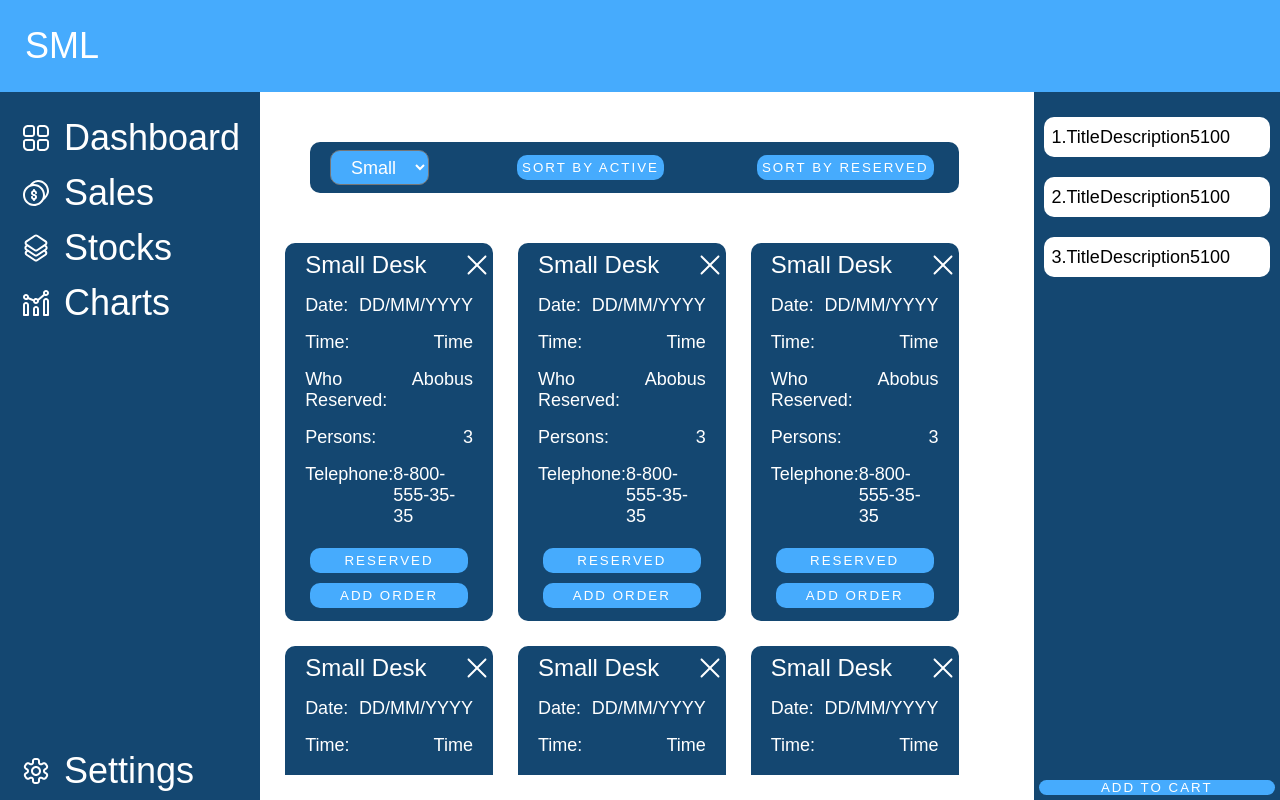
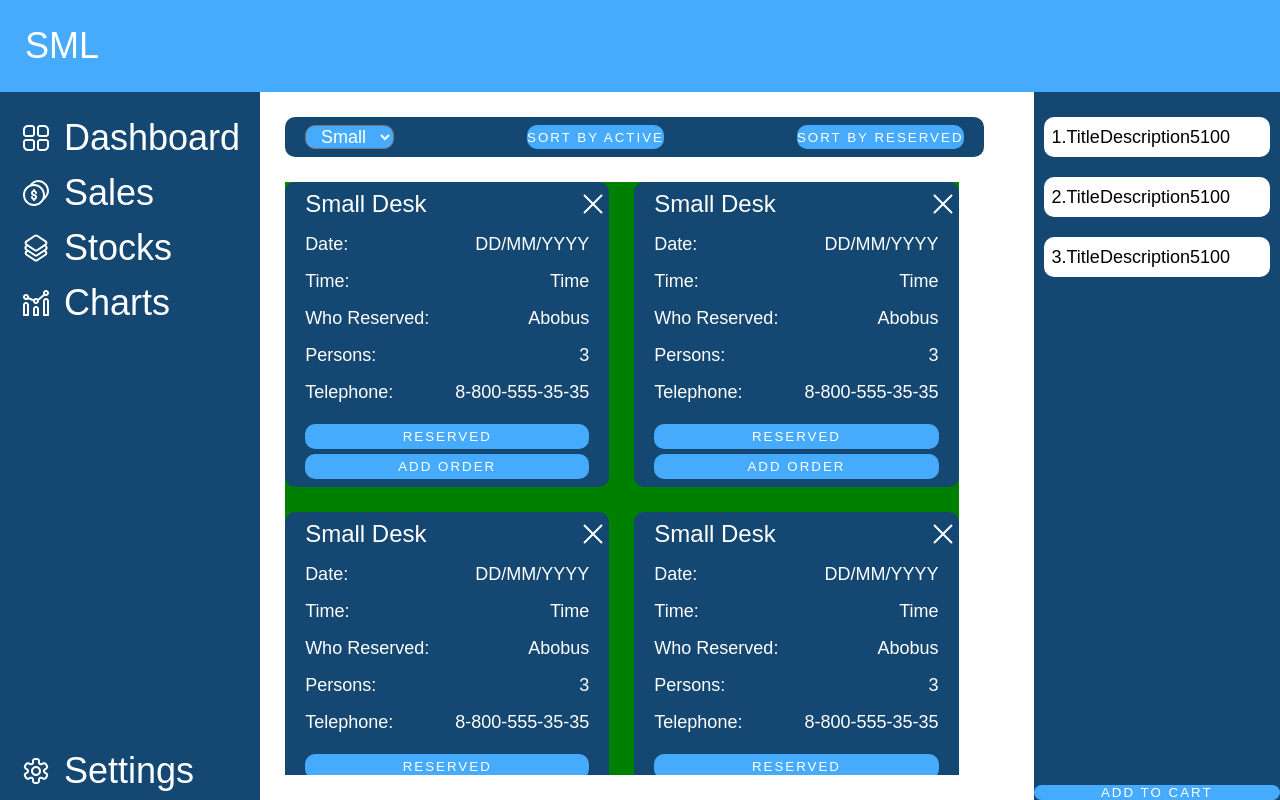
Before and after one commit to Markito97/Dashboard, a React (Create React App) app in the folder client/: page / in a window 1280 px wide. Built offline with nearby package versions, Linux system fonts and the light colour scheme.

Commit message:
add media for tables and btn

```diff
--- a/client/src/assets/UI/buttons/MyButton.module.css
+++ b/client/src/assets/UI/buttons/MyButton.module.css
@@ -42,6 +42,5 @@
 
 @media only screen and (max-width: 1790px) {
   .btn {
-    margin: 5px;
   }
 }
--- a/client/src/assets/UI/buttons/MyButtons.tsx
+++ b/client/src/assets/UI/buttons/MyButtons.tsx
@@ -10,6 +10,7 @@ export const MyRippleBtn: FC<IBtn> = ({
   ripple,
   children,
   margin,
+  marginTop,
   onCLick,
 }) => {
   useEffect(() => {
@@ -43,7 +44,7 @@ export const MyRippleBtn: FC<IBtn> = ({
   return (
     <button
       id={`${id}`}
-      style={{ width, height, padding, margin }}
+      style={{ width, height, padding, margin, marginTop }}
       className={`${classes.btn} ${classes.btnRipple}`}
       data-ripple={ripple}
       onClick={onCLick}
--- a/client/src/assets/UI/tables/MyTable.tsx
+++ b/client/src/assets/UI/tables/MyTable.tsx
@@ -45,10 +45,10 @@ export const MyTable: FC<IMyTables> = ({
         </li>
       </ul>
       <div className={classes.myTablesBtn}>
-        <MyRippleBtn padding="5px" ripple={"#ffffff"}>
+        <MyRippleBtn padding="5px" marginTop="5px" ripple={"#ffffff"}>
           Reserved
         </MyRippleBtn>
-        <MyRippleBtn padding="5px" ripple={"#ffffff"}>
+        <MyRippleBtn padding="5px" marginTop="5px" ripple={"#ffffff"}>
           Add Order
         </MyRippleBtn>
       </div>
--- a/client/src/components/CreateTables.tsx
+++ b/client/src/components/CreateTables.tsx
@@ -34,12 +34,8 @@ export const CreateTable: FC<ICreateTableProps> = ({ create }) => {
           <option value="large">Large</option>
         </select>
 
-        <MyRippleBtn padding="5px" ripple={"#ffffff"}>
-          Sort by active
-        </MyRippleBtn>
-        <MyRippleBtn padding="5px" ripple={"#ffffff"}>
-          Sort by reserved
-        </MyRippleBtn>
+        <MyRippleBtn ripple={"#ffffff"}>Sort by active</MyRippleBtn>
+        <MyRippleBtn ripple={"#ffffff"}>Sort by reserved</MyRippleBtn>
       </div>
     </div>
   );
--- a/client/src/styles/App.css
+++ b/client/src/styles/App.css
@@ -85,7 +85,6 @@ body {
   border-radius: 10px;
   font-size: 18px;
   color: #fff;
-  padding: 5px;
   text-align: center;
 }
 
@@ -154,6 +153,10 @@ body {
     margin: 25px;
   }
 
+  .create__table {
+    margin: 0;
+  }
+
   .create__table__container {
     width: 100%;
     display: flex;
@@ -161,3 +164,11 @@ body {
     justify-content: space-between;
   }
 }
+
+@media screen and (max-width: 1450px) {
+  .table__arrangement {
+    background: green;
+    display: grid;
+    grid-template-columns: repeat(2, 1fr);
+  }
+}
--- a/client/src/types/types.tsx
+++ b/client/src/types/types.tsx
@@ -17,6 +17,7 @@ export interface IBtn {
   height?: string;
   padding?: string;
   margin?: string;
+  marginTop?: string;
   onCLick?: () => void;
 }
 
```
